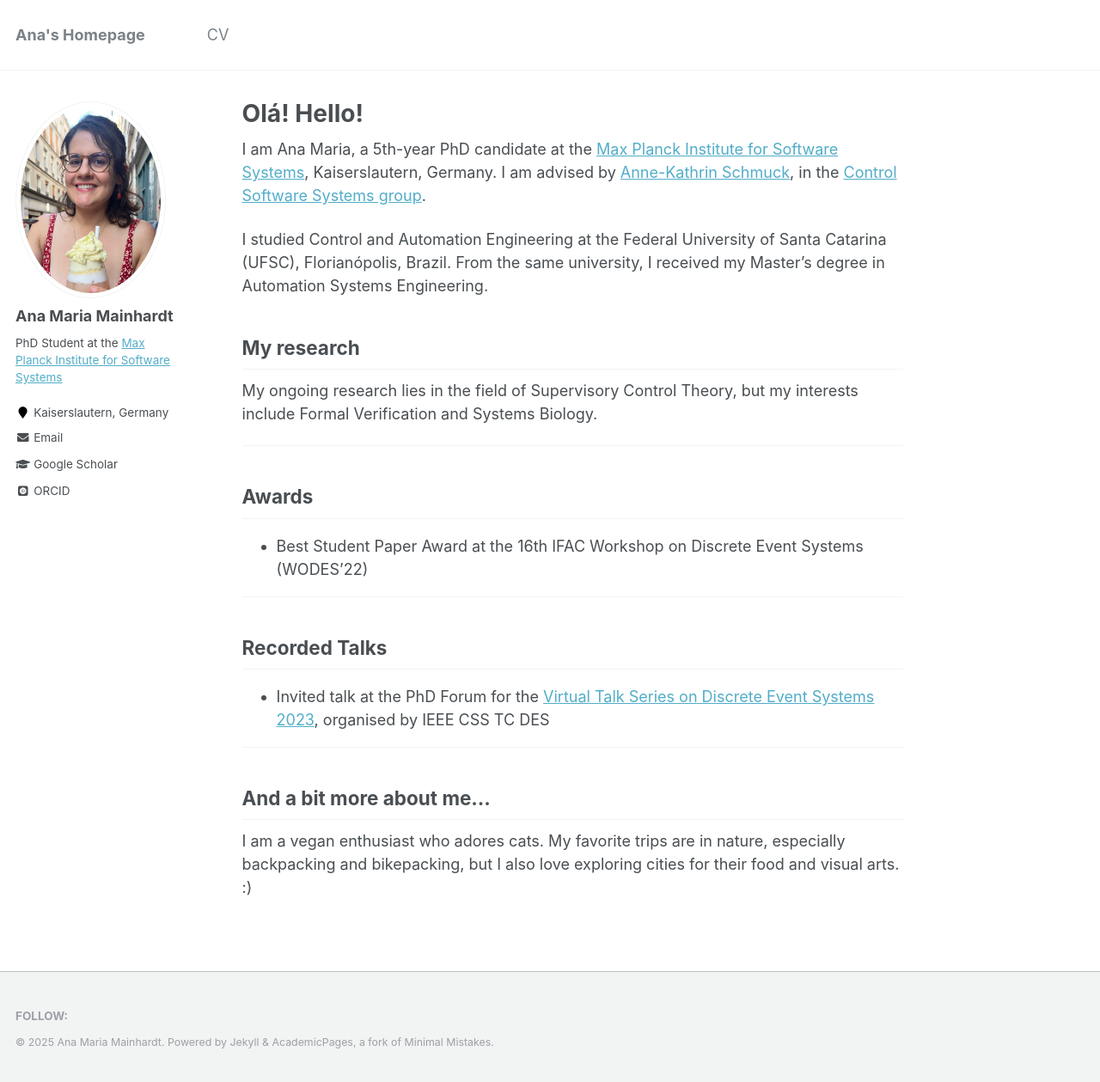
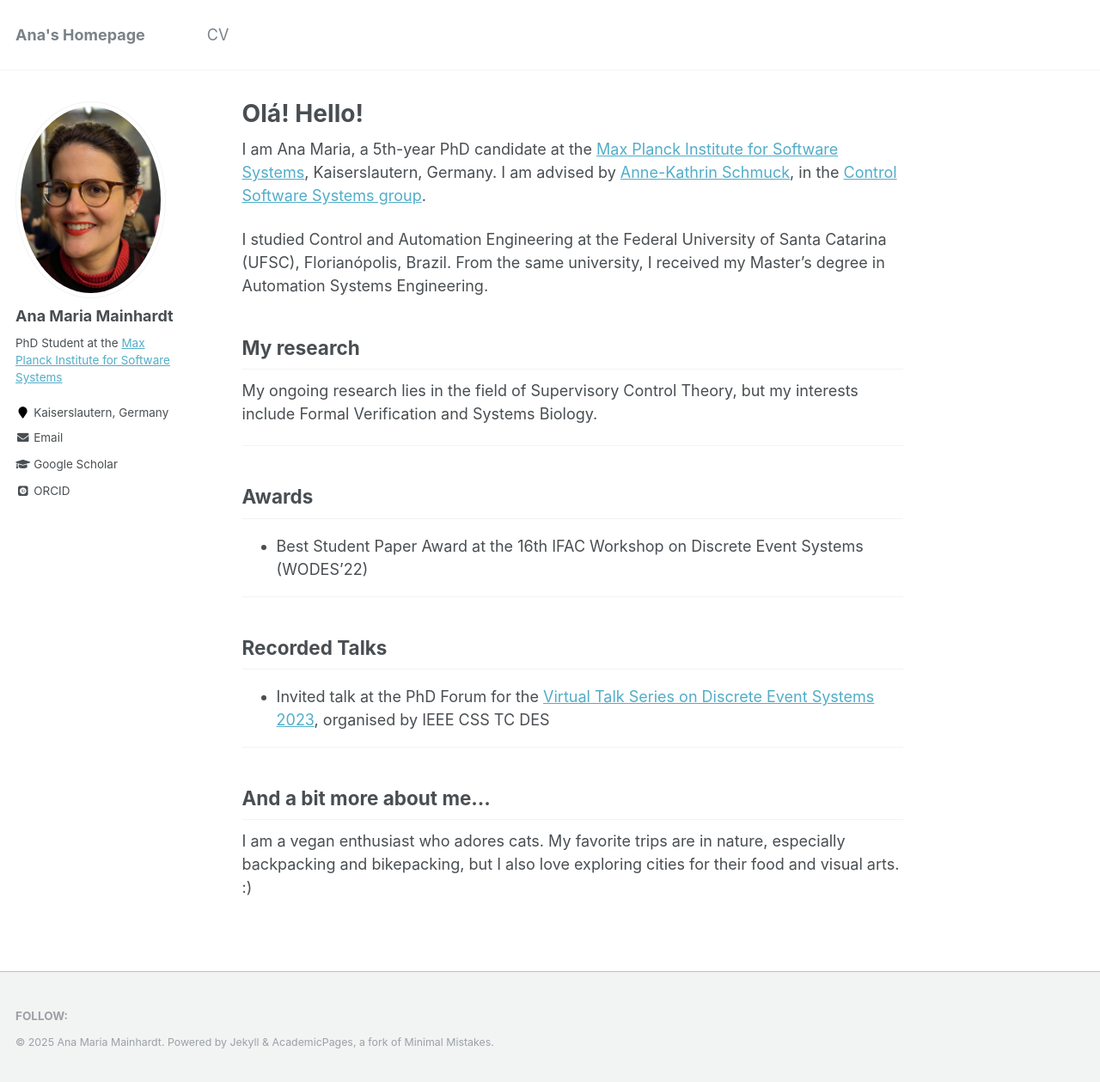
Before and after one commit to anamainhardt/anamainhardt.github.io, a Jekyll site: the page built from _pages/about.md, in a window 1280 px wide and 1259 px high. Shown: the whole window at 86% size. Built offline with Jekyll 4.4.1, drawn with Linux system fonts in a browser that asks for light colours; some web fonts are replaced.

Commit message:
Update _config.yml

```diff
--- a/_config.yml
+++ b/_config.yml
@@ -81,7 +81,7 @@ analytics:
 # Site Author
 author:
   name             : "Ana Maria Mainhardt"
-  avatar           : "IMG_6004.jpeg"
+  avatar           : "IMG_6046.jpeg"
   bio              : PhD Student at the <a href="https://www.mpi-sws.org">Max Planck Institute for Software Systems</a>
   #PhD Student at the <a href="https://www.mpi-sws.org">Max Planck Institute for Software Systems</a>
   #PhD Student at the <a style='color: black;' href="https://www.mpi-sws.org">Max Planck Institute for Software Systems</a>
```
